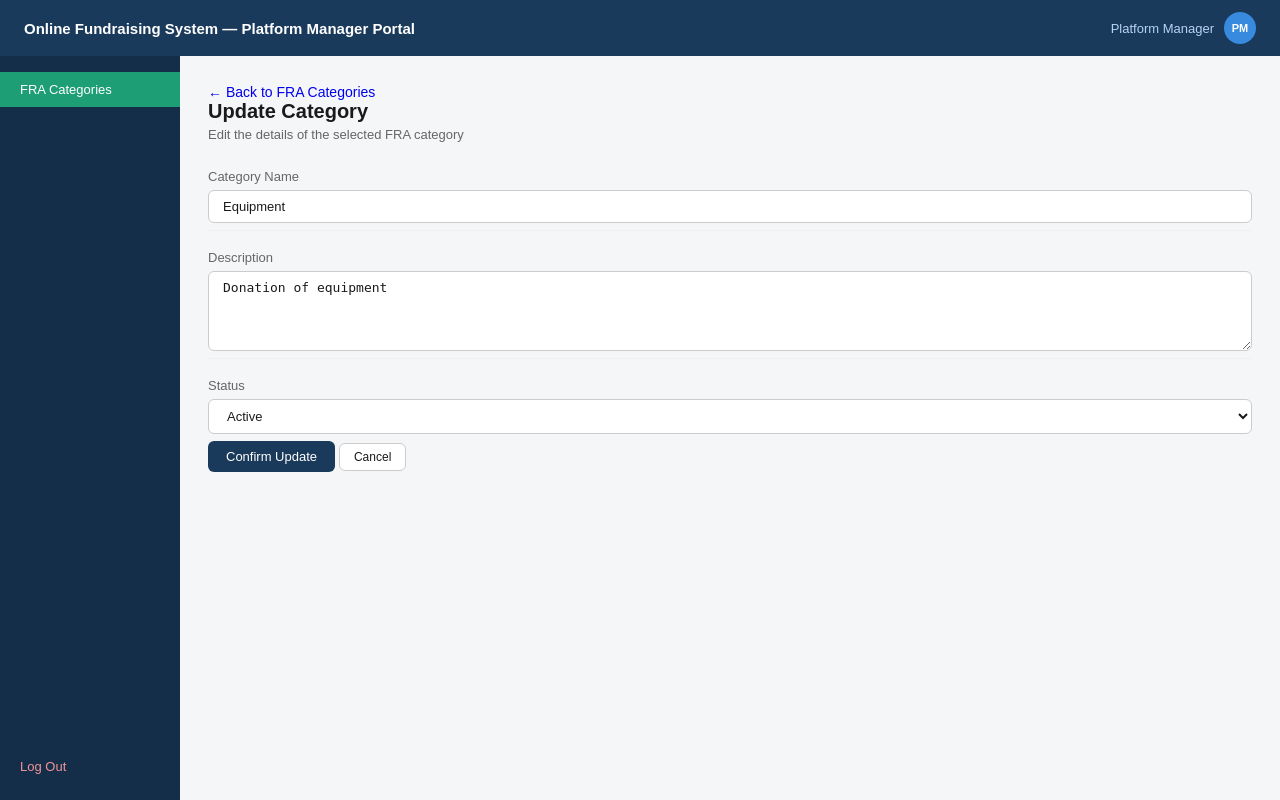
After one commit to reallymeh/CSIT314-T01-gohelpme, a Flask app: page /manager/updatecategory/1 in a window 1280 px wide. The commit adds this page. Run offline with Flask 3, Linux system fonts and the light colour scheme.

Commit message:
updatefracategory hardcoded
backend please do the backend code according to the diagrams in TAB 1

```diff
--- a/templates/PlatformManagerCategories.html
+++ b/templates/PlatformManagerCategories.html
@@ -73,7 +73,7 @@
                     <div class="card-actions">
                         {# BACKEND: View button calls GET /manager/viewcategory/<name> → ViewFRACategory boundary #}
                         <button class="act-btn view" onclick="window.location.href='/manager/viewcategory/equipment'">View</button>
-                        {# BACKEND: Update button calls GET /manager/updatecategory/<name> → UpdateFRACategory boundary #}
+                        {# BACKEND: Update button calls GET /manager/updatecategory/<name> → UpdateFRACategoryBoundary #}
                         <button class="act-btn" onclick="window.location.href='/manager/updatecategory/equipment'">Update</button>
                         {# BACKEND: Suspend button calls POST /manager/suspend_category → SuspendFRACategory boundary #}
                         <button class="act-btn danger" onclick="suspendCategory('equipment')">Suspend</button>
--- /dev/null
+++ b/templates/PlatformManagerUpdateCategory.html
@@ -0,0 +1,165 @@
+<!DOCTYPE html>
+<html lang="en">
+<head>
+    <meta charset="UTF-8">
+    <meta name="viewport" content="width=device-width, initial-scale=1.0">
+    <title>Update Category — Online Fundraising System</title>
+    <link rel="stylesheet" href="{{ url_for('static', filename='css/styles.css') }}">
+</head>
+<body>
+
+    {# BCE BOUNDARY: UpdateFRACategoryBoundary #}
+    {# User Story: #37 As a platform management, I want to update FRA categories so that I can ensure the information is latest #}
+    {# Sequence: Platform Manager clicks Update → UpdateFRACategoryBoundary(Boundary) → UpdateFRACategoryController(Controller) → FRACategory(Entity) #}
+    {# Flask route: GET /manager/updatecategory/<category_name> in platform_managerb.py #}
+    {# BACKEND: category object passed from UpdateFRACategoryController via render_template('PlatformManagerUpdateCategory.html', category=category) #}
+    {# BACKEND: category object has: category_name, description, status #}
+
+    <div class="topbar">
+        <span class="topbar-logo">Online Fundraising System — Platform Manager Portal</span>
+        <div class="topbar-user">
+            {# BACKEND: Replace "Platform Manager" with logged-in manager's username from session #}
+            <span id="manager-name">Platform Manager</span>
+            <div class="avatar">PM</div>
+        </div>
+    </div>
+
+    <div class="layout">
+
+        <div class="sidebar">
+            <a href="/manager/categories" class="nav-item active">FRA Categories</a>
+            {# BACKEND: /logout route should clear session #}
+            <a href="/logout" class="nav-item logout">Log Out</a>
+        </div>
+
+        {# BACKEND: displayUpdateResult() renders this form pre-filled with current category data #}
+        {# BACKEND: displayUpdateFail() shows error message if update fails #}
+        <div class="main" id="UpdateFRACategory">
+
+            <a href="/manager/categories" class="back-link">← Back to FRA Categories</a>
+
+            <div class="page-title">Update Category</div>
+            <div class="page-sub">Edit the details of the selected FRA category</div>
+
+            <div class="detail-card">
+                <div class="detail-body">
+
+                    <div id="message-box" style="display:none; padding:10px; border-radius:6px; margin-bottom:16px; font-size:13px;"></div>
+
+                    <div class="field-row" style="flex-direction:column; align-items:flex-start; gap:6px;">
+                        <label class="field-label" for="category-name">Category Name</label>
+                        {# BACKEND: Replace hardcoded value with value="{{ category.category_name }}" #}
+                        <input
+                            class="search-box"
+                            type="text"
+                            id="category-name"
+                            placeholder="Enter category name..."
+                            value="Equipment"
+                            style="width:100%;"
+                        />
+                    </div>
+
+                    <div class="field-row" style="flex-direction:column; align-items:flex-start; gap:6px; margin-top:12px;">
+                        <label class="field-label" for="category-desc">Description</label>
+                        {# BACKEND: Replace hardcoded value with {{ category.description }} inside textarea #}
+                        <textarea
+                            class="search-box"
+                            id="category-desc"
+                            placeholder="Enter category description..."
+                            style="width:100%; height:80px; resize:vertical;"
+                        >Donation of equipment</textarea>
+                    </div>
+
+                    <div class="field-row" style="flex-direction:column; align-items:flex-start; gap:6px; margin-top:12px;">
+                        <label class="field-label" for="category-status">Status</label>
+                        {# BACKEND: Replace selected option with {% if category.status == 1 %}selected{% endif %} on correct option #}
+                        <select class="search-box" id="category-status" style="width:100%;">
+                            <option value="1" selected>Active</option>
+                            <option value="0">Inactive</option>
+                        </select>
+                    </div>
+
+                </div>
+
+                <div class="detail-actions">
+                    {# BACKEND: Submit button calls POST /manager/updatecategory/<category_name> → UpdateFRACategoryBoundary #}
+                    <button class="btn-primary" onclick="updateCategory()">Confirm Update</button>
+                    <button class="act-btn" onclick="window.location.href='/manager/categories'">Cancel</button>
+                </div>
+            </div>
+
+        </div>
+
+    </div>
+
+    <script>
+        // =====================
+        // BCE BOUNDARY: UpdateFRACategoryBoundary
+        // updateCategory() — called when Confirm Update button is pressed
+        // sends POST request to UpdateFRACategoryController via /manager/updatecategory/<category_name>
+        // calls displayUpdateSuccess() or displayUpdateFail() based on response
+        // HARDCODED — backend needs to:
+        // 1. Add GET /manager/updatecategory/<category_name> route to pre-fill form with real data
+        // 2. Add POST /manager/updatecategory/<category_name> route to process update
+        // 3. Replace hardcoded input values with Jinja2 variables
+        // =====================
+
+        // BCE BOUNDARY: updateCategory()
+        // gets the current category name from the URL to identify which category to update
+        function updateCategory() {
+            const newName = document.getElementById('category-name').value.trim();
+            const description = document.getElementById('category-desc').value.trim();
+            const status = parseInt(document.getElementById('category-status').value);
+
+            if (newName === '') {
+                showMessage('Category name cannot be empty.', false);
+                return;
+            }
+
+            // get current category name from URL
+            // e.g. /manager/updatecategory/equipment → oldName = 'equipment'
+            const oldName = window.location.pathname.split('/').pop();
+
+            // BACKEND: Hook to POST /manager/updatecategory/<category_name> → UpdateFRACategoryBoundary
+            fetch('/manager/updatecategory/' + oldName, {
+                method: 'POST',
+                headers: { 'Content-Type': 'application/json' },
+                body: JSON.stringify({
+                    new_name: newName,
+                    description: description,
+                    status: status
+                })
+            })
+            .then(response => response.json())
+            .then(data => {
+                if (data.success) {
+                    // BCE BOUNDARY: displayUpdateSuccess()
+                    showMessage(data.message, true);
+                } else {
+                    // BCE BOUNDARY: displayUpdateFail()
+                    showMessage(data.message, false);
+                }
+            })
+            .catch(() => {
+                showMessage('Something went wrong!', false);
+            });
+        }
+
+        // BCE BOUNDARY: displayUpdateSuccess() — shows green success message
+        // BCE BOUNDARY: displayUpdateFail() — shows red error message
+        function showMessage(message, success) {
+            const box = document.getElementById('message-box');
+            box.style.display = 'block';
+            box.style.backgroundColor = success ? '#EAF3DE' : '#FCEBEB';
+            box.style.color = success ? '#3B6D11' : '#A32D2D';
+            box.style.border = success ? '1px solid #C0DD97' : '1px solid #F7C1C1';
+            box.textContent = message;
+        }
+
+        window.onload = function() {
+            document.getElementById('message-box').style.display = 'none';
+        };
+    </script>
+
+</body>
+</html>
--- a/users/boundary/platform_managerb.py
+++ b/users/boundary/platform_managerb.py
@@ -1,4 +1,4 @@
-from users.control.platform_managerc import CreateFRACategoryController, ViewFRACategoryController
+from users.control.platform_managerc import CreateFRACategoryController, ViewFRACategoryController, UpdateFRACategoryController
 from users.entity.fracategory import FRACategory
 from flask import Blueprint, render_template, request, jsonify, redirect, url_for
 
@@ -55,3 +55,14 @@ def view_category(category_name):
     category = ViewFRACategoryBoundary().viewFRACategory(category_name)
     # BCE BOUNDARY: displayViewResult() — Flask renders category details via Jinja2
     return render_template('PlatformManagerViewCategory.html', category=category)
+
+# ========== BCE BOUNDARY: UpdateFRACategory ==========
+# User Story: #37 As a platform management, I want to update FRA categories
+# HARDCODED — backend needs to:
+# 1. Replace hardcoded return with real category data pre-filled
+# 2. Add POST route to process update
+# category = ViewFRACategoryBoundary().viewFRACategory(category_name)
+# return render_template('PlatformManagerUpdateCategory.html', category=category)
+@platform_manager_bp.route('/updatecategory/<category_name>', methods=['GET'])
+def show_update_category(category_name):
+    return render_template('PlatformManagerUpdateCategory.html')
--- a/users/control/platform_managerc.py
+++ b/users/control/platform_managerc.py
@@ -7,3 +7,8 @@ class CreateFRACategoryController:
 class ViewFRACategoryController:
     def viewFRACategory(self, category_name: str) -> FRACategory | None:
         return FRACategory.getCategory(category_name)
+
+# check for backend for this user story
+class UpdateFRACategoryController:
+    def updateFRACategory(self, old_name: str, new_name: str, description: str, status: int) -> bool:
+        return FRACategory.updateFRACategory(old_name, new_name, description, status)
```
Also changed, not shown: users/entity/fracategory.py (+21 -0 lines).
